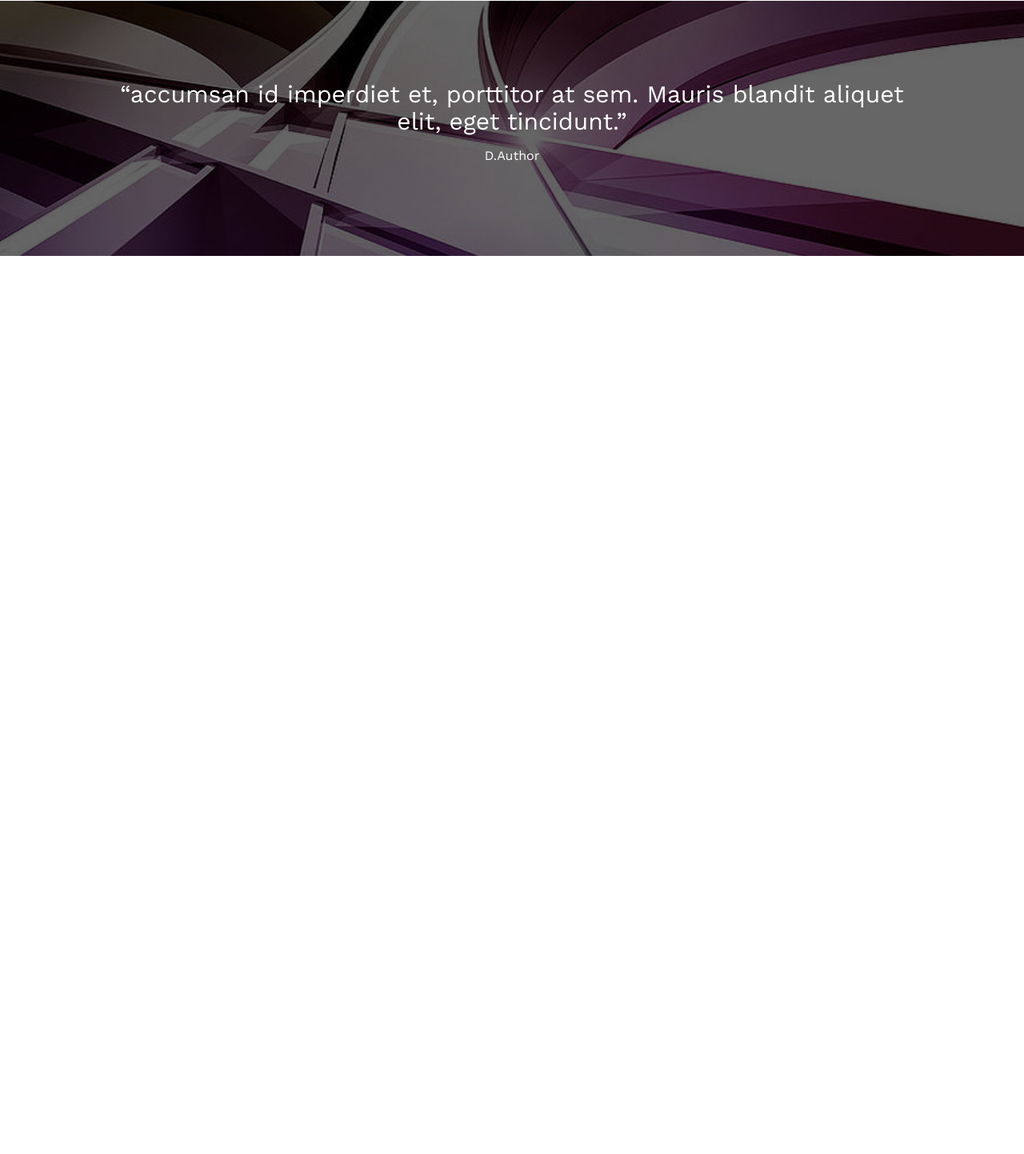
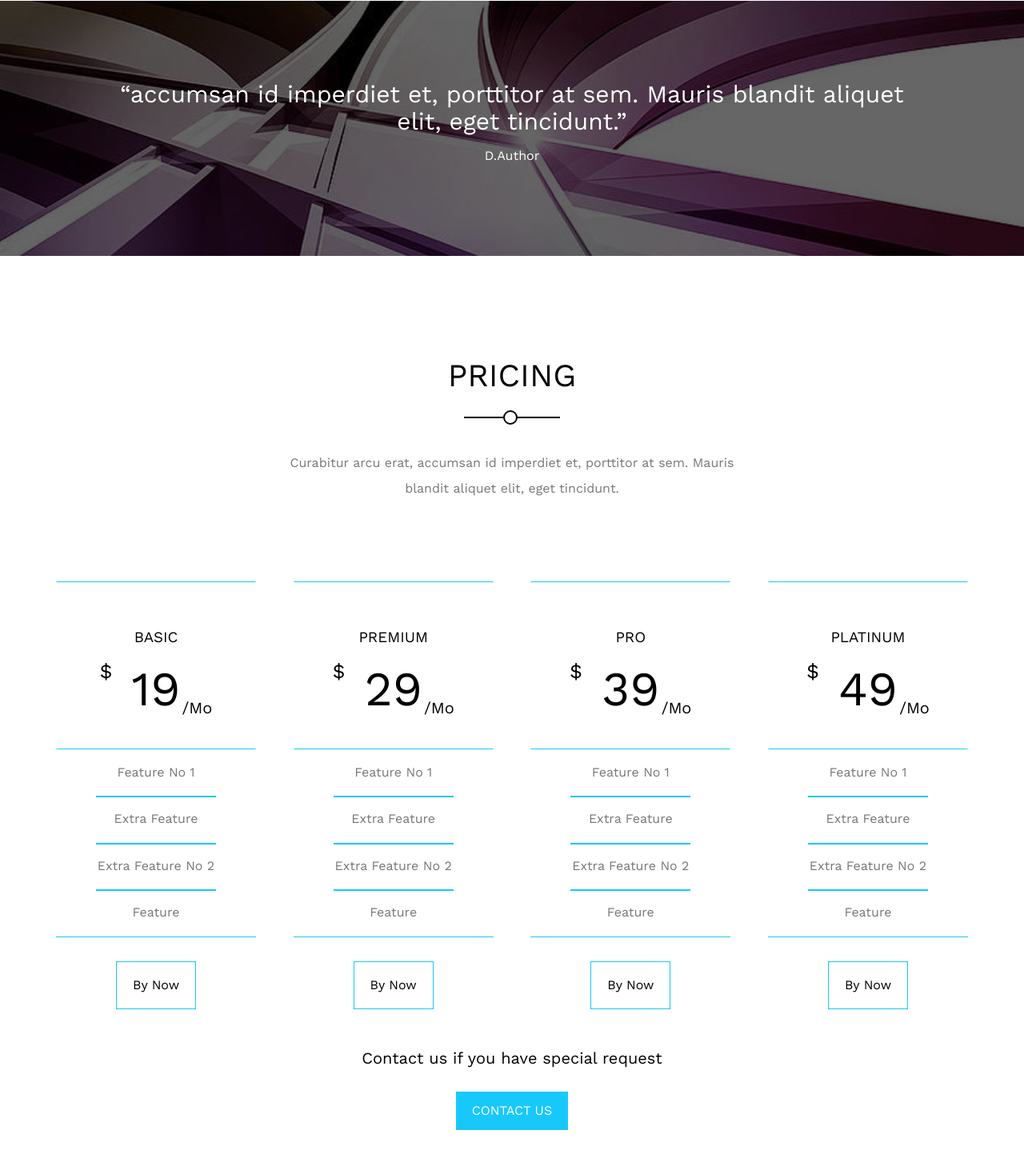
Before and after one commit to Nizar199/Kasper_Temp_HTML-CSS, a plain HTML site: page index.html in a window 1280 px wide. Shown: the part 5399-6842 px from the top of the page at 80% size. Before the commit the page ends 5819 px from the top, so only its background shows below. Drawn offline with nearby package versions, Linux system fonts and the light colour scheme.

Commit message:
Start Pricing section, Create the planning offer

```diff
--- a/css/casper.css
+++ b/css/casper.css
@@ -1,3 +1,4 @@
+/*Global Rules*/
 * {
   box-sizing: border-box;
   -webkit-box-sizing: border-box;
@@ -100,6 +101,17 @@ div.special-header p {
   max-width: 100%;
 }
 /*Ends*/
+button.btn {
+  display: block;
+  margin: 30px auto;
+  padding: 15px 20px;
+  background-color: var(--second-header-color);
+  color: white;
+  text-transform: uppercase;
+  border: none;
+  cursor: pointer;
+}
+/*Global rules ends*/
 /*Home Section*/
 /*nav*/
 nav div.container {
@@ -127,6 +139,11 @@ nav div.container ul.links {
   justify-content: space-around;
   list-style-type: none;
   padding: 0px;
+}
+@media(max-width:660px){
+  nav div.container ul.links{
+    display: none;
+  }
 }
 nav div.container ul.links > li a {
   color: white;
@@ -167,9 +184,15 @@ div.landing div.landing-content {
   display: flex;
   justify-content: flex-end;
 }
+@media(max-width:570px){
+  div.landing div.landing-content{
+    width:100%;
+  }
+}
 div.landing div.landing-content div.landing-text-content {
   width: 500px;
   color: white;
+
 }
 div.landing div.landing-content div.landing-text-content h1 {
   font-size: 32px;
@@ -183,7 +206,7 @@ div.landing div.landing-content div.landing-text-content p {
   font-size: 14px;
 }
 /*ends*/
-div.landing div.slide{
+div.landing div.slide {
   top: 38%;
 }
 /*Services Section*/
@@ -262,8 +285,8 @@ div.services-section div.design div.design-text-content li i {
   margin-right: 20px;
 }
 /*Portfolio*/
-div.portfolio-section{
-  padding: var(--main-padding)  0;
+div.portfolio-section {
+  padding: var(--main-padding) 0;
 }
 div.portfolio-content {
   color: black;
@@ -318,267 +341,327 @@ div.portfolio-content div.gallery div.card div.card-text p {
   color: var(--second-header-color);
   margin: 0px;
 }
-div.portfolio-content button {
-  display: block;
-  margin: 30px auto;
-  padding: 15px 20px;
-  background-color: var(--second-header-color);
-  color: white;
-  text-transform: uppercase;
-  border: none;
+
+/*video*/
+div.video {
+  position: relative;
 }
-/*video*/
-div.video{
-  position:relative;
-}
-div.video::before{
-  content:'';
+div.video::before {
+  content: "";
   width: 100%;
   height: 100%;
   position: absolute;
   background-color: var(--second-transparent);
 }
-div.video video{
+div.video video {
   max-width: 100%;
 }
-div.video div.video-content{
+div.video div.video-content {
   background-color: var(--transparent-color);
-  color:white;
+  color: white;
   width: 100%;
   text-align: center;
   z-index: 2;
   position: absolute;
-  top:calc( 50% - 122px);
-  padding:calc(var(--main-padding) / 2);
+  top: calc(50% - 122px);
+  padding: calc(var(--main-padding) / 2);
 }
-div.video div.video-content h2{
+div.video div.video-content h2 {
   text-transform: uppercase;
   font-weight: normal;
   margin-top: 0px;
-  margin-bottom:30px ;
+  margin-bottom: 30px;
 }
-div.video div.video-content p{
+div.video div.video-content p {
   text-transform: capitalize;
   margin-top: 0px;
-  margin-bottom:30px ;
+  margin-bottom: 30px;
 }
-div.video div.video-content button{
+div.video div.video-content button {
   background-color: black;
-  color:white;
-  padding:10px 20px ;
-  border:none;
+  color: white;
+  padding: 10px 20px;
+  border: none;
   text-transform: uppercase;
-  margin:0px auto;
+  margin: 0px auto;
+  cursor: pointer;
 }
 /*about us*/
 
-div.about-section{
+div.about-section {
   padding: var(--main-padding) 0;
 }
-div.about-section div.container div.special-header{
+div.about-section div.container div.special-header {
   margin-bottom: 0px;
 }
-div.about-section div.container div.special-header img{
+div.about-section div.container div.special-header img {
   max-width: 100%;
   position: relative;
-  bottom:-120px;
+  bottom: -120px;
   left: -40px;
 }
 
-div.about-section div.stat{
-  background: url('../images/stats.png');
-  background-size:cover;
-  padding:var(--main-padding) 0;
+div.about-section div.stat {
+  background: url("../images/stats.png");
+  background-size: cover;
+  padding: var(--main-padding) 0;
   position: relative;
 }
-div.about-section div.stat::before{
-  content:'';
-  height:100%;
-  width:100%;
-  position:absolute;
-  top:0;
+div.about-section div.stat::before {
+  content: "";
+  height: 100%;
+  width: 100%;
+  position: absolute;
+  top: 0;
   background-color: var(--second-transparent);
 }
-div.about-section div.stat div.container{
-  display:flex;
+div.about-section div.stat div.container {
+  display: flex;
   flex-wrap: wrap;
   justify-content: center;
   align-items: center;
-  position:relative;
-  z-index:2;
+  position: relative;
+  z-index: 2;
 }
-div.about-section div.stat div.container div.card{
-  width:255px;
+div.about-section div.stat div.container div.card {
+  width: 255px;
   padding: 50px;
-  color:white;
+  color: white;
   background-color: var(--transparent-color);
   text-align: center;
 }
-div.about-section div.stat div.container div.card i{
+div.about-section div.stat div.container div.card i {
   background-color: black;
   border-radius: 50%;
-  padding:10px;
-  margin:0 auto 30px;
+  padding: 10px;
+  margin: 0 auto 30px;
 }
-div.about-section div.stat div.container div.card div.card-text-content h2{
+div.about-section div.stat div.container div.card div.card-text-content h2 {
   font-weight: 600;
-  font-size:50px ;
+  font-size: 50px;
   margin-top: 0px;
-  margin-bottom:20px;
+  margin-bottom: 20px;
 }
-div.about-section div.stat div.container div.card div.card-text-content p{
-  margin:0;
+div.about-section div.stat div.container div.card div.card-text-content p {
+  margin: 0;
 }
 /*more info*/
 /*testimonials*/
-div.about-section div.more-info{
+div.about-section div.more-info {
   padding: var(--main-padding) 0;
 }
-div.about-section div.more-info div.container{
+div.about-section div.more-info div.container {
   display: flex;
   justify-content: space-between;
   flex-wrap: wrap;
 }
-div.about-section div.more-info div.container div.testimonials,div.about-section div.more-info div.container div.skills{
+div.about-section div.more-info div.container div.testimonials,
+div.about-section div.more-info div.container div.skills {
   flex-basis: 45%;
-
 }
-@media(max-width:992px){
-  div.about-section div.more-info div.container div.testimonials,div.about-section div.more-info div.container div.skills{
+@media (max-width: 992px) {
+  div.about-section div.more-info div.container div.testimonials,
+  div.about-section div.more-info div.container div.skills {
     flex-basis: 100%;
   }
-div.about-section div.more-info div.container div.skills{
-  margin-top:60px
+  div.about-section div.more-info div.container div.skills {
+    margin-top: 60px;
   }
 }
-div.about-section div.more-info div.container div.testimonials div.card{
+div.about-section div.more-info div.container div.testimonials div.card {
   display: flex;
 }
-div.about-section div.more-info div.container div.header{
+div.about-section div.more-info div.container div.header {
   text-align: center;
-  color:var(--main-text-color);
+  color: var(--main-text-color);
   font-weight: normal;
   margin-bottom: 60px;
 }
-div.about-section div.more-info div.container div.header h3{
-  color:black;
+div.about-section div.more-info div.container div.header h3 {
+  color: black;
   font-weight: normal;
-  margin-top:0px;
-
+  margin-top: 0px;
 }
-div.about-section div.more-info div.container div.header p{
+div.about-section div.more-info div.container div.header p {
   line-height: 2;
-  margin:0px;
+  margin: 0px;
 }
-div.about-section div.more-info div.container div.testimonials div.card img{
-  max-width:100px;
+div.about-section div.more-info div.container div.testimonials div.card img {
+  max-width: 100px;
   height: 100px;
   border-radius: 50%;
-  margin-right:50px;
+  margin-right: 50px;
 }
-div.about-section div.more-info div.container div.testimonials div.card div.card-text-content p{
+div.about-section
+  div.more-info
+  div.container
+  div.testimonials
+  div.card
+  div.card-text-content
+  p {
   margin: 0px;
   line-height: 1.8;
 }
-div.about-section div.more-info div.container div.testimonials div.card div.card-text-content{
+div.about-section
+  div.more-info
+  div.container
+  div.testimonials
+  div.card
+  div.card-text-content {
   border-bottom: 1px solid var(--second-header-color);
 }
-div.about-section div.more-info div.container div.testimonials div.card div.card-text-content p:last-child{
+div.about-section
+  div.more-info
+  div.container
+  div.testimonials
+  div.card
+  div.card-text-content
+  p:last-child {
   font-size: 14px;
   text-align: right;
-color:var(--main-text-color);
+  color: var(--main-text-color);
   margin-top: 0px;
-margin-bottom:10px;
+  margin-bottom: 10px;
 }
-div.testimonials div.slide{
-  top:10%;
+div.testimonials div.slide {
+  top: 10%;
 }
 /*skills*/
-div.about-section div.more-info div.container div.skill{
+div.about-section div.more-info div.container div.skill {
   width: 100%;
 }
-div.about-section div.more-info div.container div.skill h4{
+div.about-section div.more-info div.container div.skill h4 {
   text-transform: uppercase;
   font-weight: normal;
   margin-bottom: 15px;
 }
-div.about-section div.more-info div.container div.skill span.box-level{
+div.about-section div.more-info div.container div.skill span.box-level {
   display: block;
-width:100%;
-height:30px;
+  width: 100%;
+  height: 30px;
   background-color: var(--main-text-color);
 }
-div.about-section div.more-info div.container div.skill span.box-level span{
+div.about-section div.more-info div.container div.skill span.box-level span {
   display: block;
   height: 100%;
   background-color: var(--second-header-color);
   position: relative;
 }
-div.about-section div.more-info div.container div.skill span.box-level span::before{
-  content:'';
-  height:0;
-  width:0px;
-  border:10px solid ;
+div.about-section
+  div.more-info
+  div.container
+  div.skill
+  span.box-level
+  span::before {
+  content: "";
+  height: 0;
+  width: 0px;
+  border: 10px solid;
   border-color: black transparent transparent transparent;
   position: absolute;
-  top:calc(-100% + 18px );
-  left:calc(100% - 8px );
+  top: calc(-100% + 18px);
+  left: calc(100% - 8px);
 }
-div.about-section div.more-info div.container div.skill span.box-level span::after{
-  height:fit-content;
-  width:35px;
-  padding:1px;
+div.about-section
+  div.more-info
+  div.container
+  div.skill
+  span.box-level
+  span::after {
+  height: fit-content;
+  width: 35px;
+  padding: 1px;
   background-color: black;
   color: white;
   position: absolute;
-  top:-100% ;
-  left:calc(100% - 16px);
+  top: -100%;
+  left: calc(100% - 16px);
   border-radius: 5px;
 }
- div.about-section div.more-info div.container div.skill:first-child span.box-level span{
-  width:90%;
+div.about-section
+  div.more-info
+  div.container
+  div.skill:first-child
+  span.box-level
+  span {
+  width: 90%;
 }
-div.about-section div.more-info div.container div.skill:first-child span.box-level span::after{
-  content:'90%'
+div.about-section
+  div.more-info
+  div.container
+  div.skill:first-child
+  span.box-level
+  span::after {
+  content: "90%";
 }
-div.about-section div.more-info div.container div.skill:nth-child(2) span.box-level span{
-  width:70%;
+div.about-section
+  div.more-info
+  div.container
+  div.skill:nth-child(2)
+  span.box-level
+  span {
+  width: 70%;
 }
-div.about-section div.more-info div.container div.skill:nth-child(2) span.box-level span::after{
-  content:'70%';
+div.about-section
+  div.more-info
+  div.container
+  div.skill:nth-child(2)
+  span.box-level
+  span::after {
+  content: "70%";
 }
-div.about-section div.more-info div.container div.skill:nth-child(3) span.box-level span{
-  width:95%;
+div.about-section
+  div.more-info
+  div.container
+  div.skill:nth-child(3)
+  span.box-level
+  span {
+  width: 95%;
 }
-div.about-section div.more-info div.container div.skill:nth-child(3) span.box-level span::after{
-  content:'95%';
+div.about-section
+  div.more-info
+  div.container
+  div.skill:nth-child(3)
+  span.box-level
+  span::after {
+  content: "95%";
 }
-div.about-section div.more-info div.container div.skill:last-child span.box-level span{
-  width:80%;
+div.about-section
+  div.more-info
+  div.container
+  div.skill:last-child
+  span.box-level
+  span {
+  width: 80%;
 }
-div.about-section div.more-info div.container div.skill:last-child span.box-level span::after{
-  content:'80%';
+div.about-section
+  div.more-info
+  div.container
+  div.skill:last-child
+  span.box-level
+  span::after {
+  content: "80%";
 }
 /*qutoe*/
-div.about-section div.quote{
-  background:url('../images/quote.jpg');
+div.about-section div.quote {
+  background: url("../images/quote.jpg");
   background-size: cover;
   padding: var(--main-padding) 0;
   text-align: center;
- position:relative;
- color:white;
+  position: relative;
+  color: white;
 }
-div.about-section div.quote::before{
-  content:'';
+div.about-section div.quote::before {
+  content: "";
   height: 100%;
   width: 100%;
   background-color: var(--second-transparent);
-  position:absolute;
-  top:0px;
- left:0px;
+  position: absolute;
+  top: 0px;
+  left: 0px;
 }
-div.about-section div.quote div.text{
-  margin:auto;
+div.about-section div.quote div.text {
+  margin: auto;
   width: 80%;
   position: relative;
   z-index: 2;
@@ -587,3 +670,79 @@ div.about-section div.quote div.text q {
   font-size: 30px;
   margin-bottom: 20px;
 }
+div.pricing-section div.offers {
+  display: flex;
+  justify-content: space-between;
+  flex-wrap: wrap;
+  text-align: center;
+}
+div.pricing-section div.offers div.offer {
+  width: 250px;
+}
+div.pricing-section div.offers div.header {
+  border: 1px solid;
+  border-color: var(--second-header-color) transparent
+    var(--second-header-color) transparent;
+  padding: 40px 20px;
+}
+div.pricing-section div.offers div.offer h3 {
+  text-transform: uppercase;
+  font-weight: normal;
+}
+div.pricing-section div.offers div.offer span {
+  position: relative;
+  font-size: 60px;
+}
+div.pricing-section div.offers div.offer span::before {
+  content: "$";
+  position: absolute;
+  top: 0;
+  left: -40px;
+  font-size: 25px;
+  font-weight: normal;
+}
+div.pricing-section div.offers div.offer span::after {
+  content: "/Mo";
+  position: absolute;
+  bottom: 0;
+  right: -40px;
+  font-size: 20px;
+}
+div.pricing-section div.offers div.offer ul {
+  list-style-type: none;
+  padding: 0;
+  margin: 0;
+  border-bottom: 1px solid var(--second-header-color);
+}
+div.pricing-section div.offers div.offer ul li {
+  padding: 20px;
+  color: var(--main-text-color);
+  position: relative;
+}
+div.pricing-section div.offers div.offer ul li:not(:last-child):after {
+  content: "";
+  position: absolute;
+  width: 60%;
+  height: 2px;
+  background-color: var(--second-header-color);
+  top: 100%;
+  left: 20%;
+}
+div.pricing-section div.offers div.offer button {
+  padding: 20px;
+  background-color: white;
+  border: 1px solid var(--second-header-color);
+  margin-top:30px;
+}
+div.pricing-section div.offers div.offer button:hover{
+  background-color: var(--second-header-color);
+  color:white;
+  cursor: pointer;
+}
+div.pricing-section div.bye{
+  text-align: center;
+}
+div.pricing-section div.bye p{
+    margin: 50px 0 20px 0;
+    font-size: 20px;
+}
--- a/index.html
+++ b/index.html
@@ -217,7 +217,7 @@
             </div>
           </div>
         </div>
-        <button>More</button>
+        <button class="btn">More</button>
       </div>
     </div>
     <div class="video">
@@ -347,5 +347,79 @@
        </div>
       </div>
     </div>
+     <div class="pricing-section">
+      <div class="container">
+        <div class="special-header">
+          <div class="special-header-content">
+            <h1>pricing</h1>
+            <p>
+              Curabitur arcu erat, accumsan id imperdiet et, porttitor at sem.
+              Mauris blandit aliquet elit, eget tincidunt.
+            </p>
+          </div>
+        </div>
+        <div class="offers">
+          <div class="offer">
+          <div class="header">
+              <h3>basic</h3>
+            <span>19</span>
+          </div>
+          <ul>
+            <li>Feature No 1</li>
+            <li>Extra Feature</li>
+            <li>Extra Feature No 2</li>
+            <li>Feature</li>
+          </ul>
+          <button>By Now</button>
+        </div>
+
+          <div class="offer">
+            <div class="header">
+              <h3>premium</h3>
+              <span>29</span>
+            </div>
+          <ul>
+            <li>Feature No 1</li>
+            <li>Extra Feature</li>
+            <li>Extra Feature No 2</li>
+            <li>Feature</li>
+          </ul>
+          <button>By Now</button>
+        </div>
+
+          <div class="offer">
+          <div class="header">
+              <h3>pro</h3>
+            <span>39</span>
+          </div>
+          <ul>
+            <li>Feature No 1</li>
+            <li>Extra Feature</li>
+            <li>Extra Feature No 2</li>
+            <li>Feature</li>
+          </ul>
+          <button>By Now</button>
+        </div>
+
+          <div class="offer">
+           <div class="header">
+             <h3>platinum</h3>
+            <span>49</span>
+           </div>
+          <ul>
+            <li>Feature No 1</li>
+            <li>Extra Feature</li>
+            <li>Extra Feature No 2</li>
+            <li>Feature</li>
+          </ul>
+          <button>By Now</button>
+        </div>
+        </div>
+        <div class="bye">
+          <p>Contact us if you have special request</p>
+          <button class="btn">Contact Us </button>
+        </div>
+      </div>
+     </div>
   </body>
 </html>
```
Lines whose indentation alone changed are shown as unchanged.
